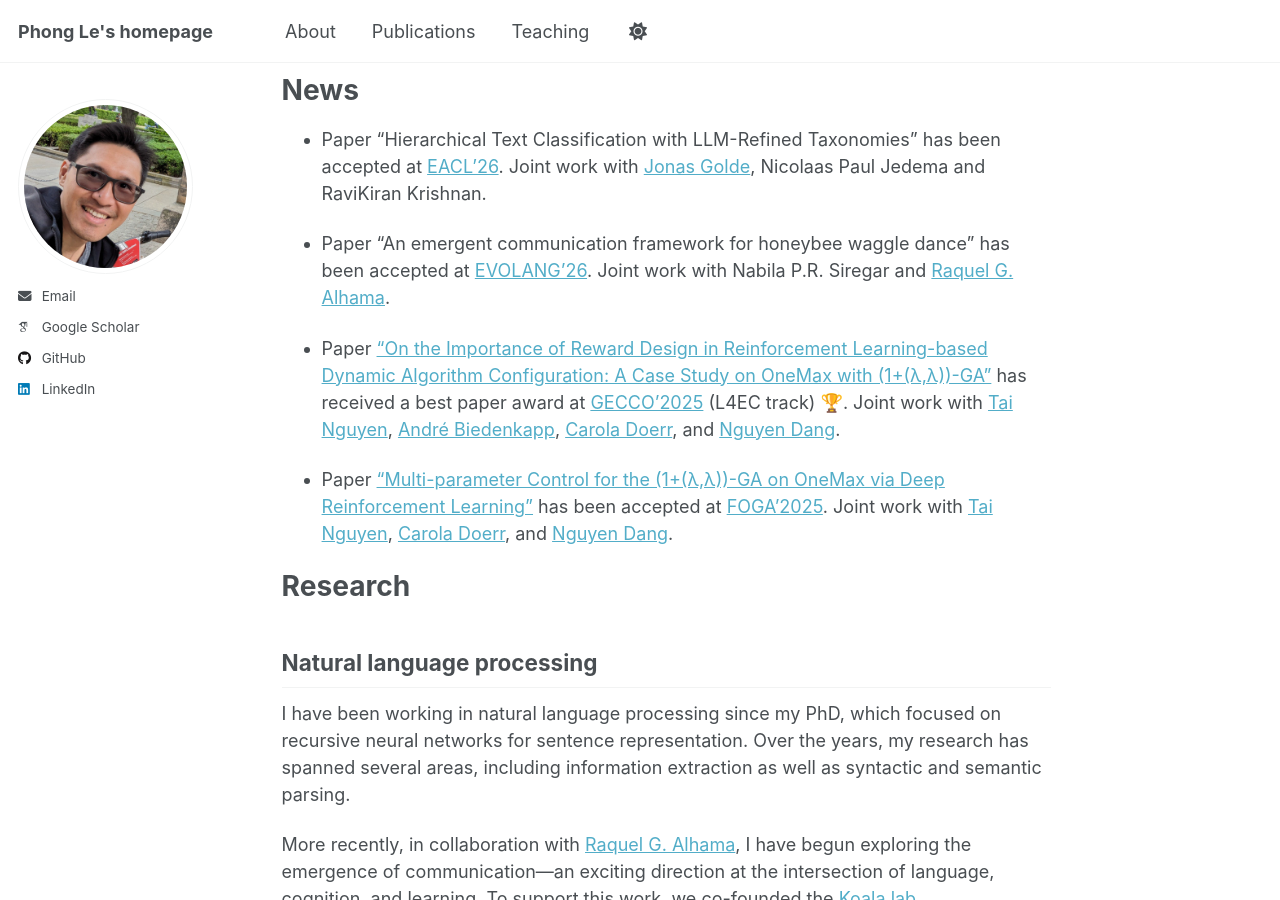
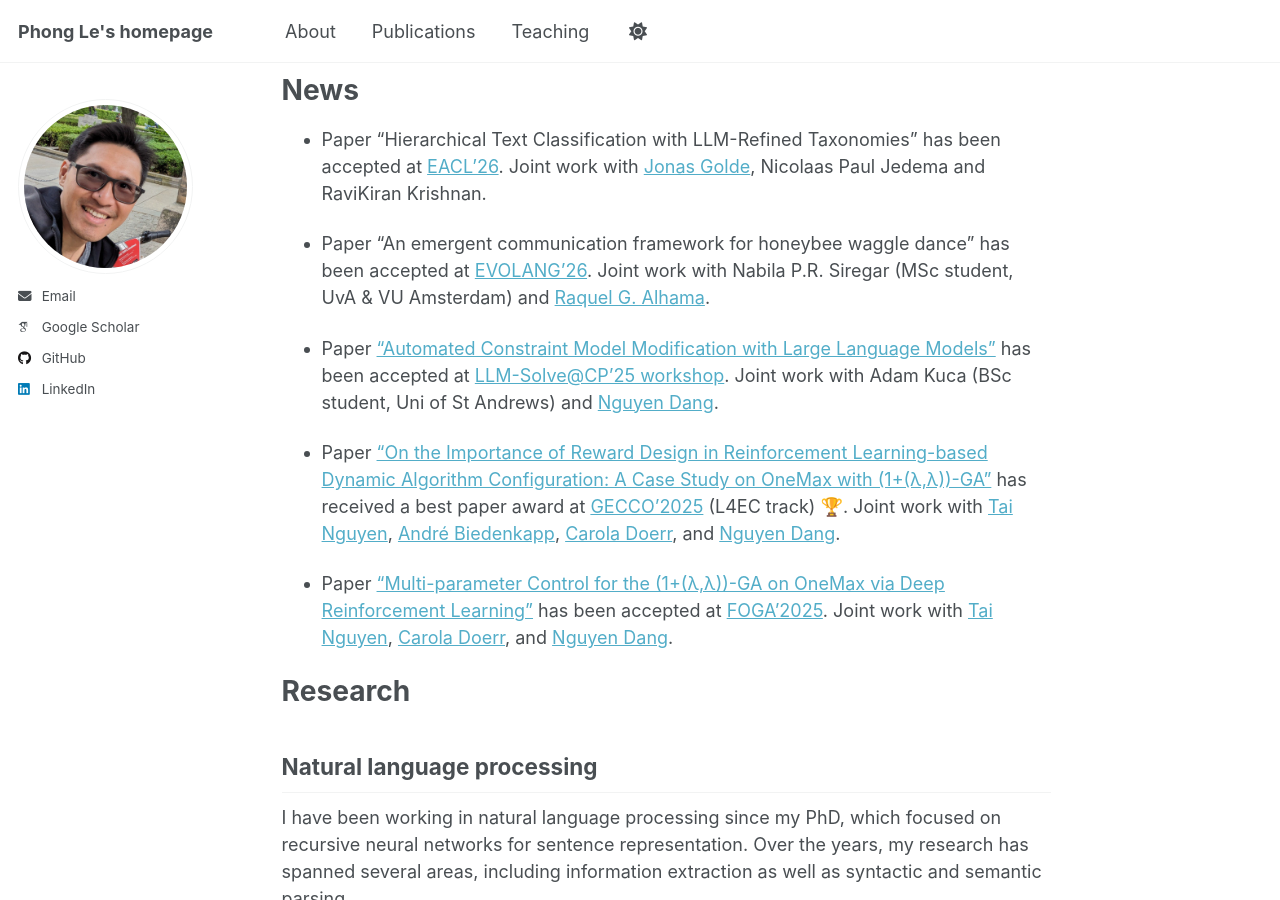
Before and after one commit to lephong/lephong.github.io, a Jekyll site: the page built from _pages/about.md, in a window 1280 px wide and 900 px high, scrolled down 411 px. Built offline with Jekyll 4.4.1, drawn with Linux system fonts in a browser that asks for light colours; emoji names are drawn with the system emoji font; some web fonts are replaced; a script that is not in the unit is left out.

Commit message:
Revise paper details and add new acceptance
Updated the authorship details and added a new paper acceptance.

```diff
--- a/_pages/about.md
+++ b/_pages/about.md
@@ -17,7 +17,9 @@ News
 - Paper "Hierarchical Text Classification with LLM-Refined Taxonomies" has been accepted at [EACL'26](https://2026.eacl.org/). Joint work with
 [Jonas Golde](https://github.com/whoisjones), Nicolaas Paul Jedema and RaviKiran Krishnan.
 
-- Paper "An emergent communication framework for honeybee waggle dance" has been accepted at [EVOLANG'26](https://sites.google.com/york.ac.uk/evolang2026/home). Joint work with Nabila P.R. Siregar and [Raquel G. Alhama](https://rgalhama.github.io/).
+- Paper "An emergent communication framework for honeybee waggle dance" has been accepted at [EVOLANG'26](https://sites.google.com/york.ac.uk/evolang2026/home). Joint work with Nabila P.R. Siregar (MSc student, UvA & VU Amsterdam) and [Raquel G. Alhama](https://rgalhama.github.io/).
+
+- Paper ["Automated Constraint Model Modification with Large Language Models"](https://drive.google.com/uc?export=download&id=1UAUY0ogGMtpwRAa6uYnU0UlXosAuQw2v) has been accepted at [LLM-Solve@CP'25 workshop](https://sites.google.com/view/llm-solve). Joint work with Adam Kuca (BSc student, Uni of St Andrews) and [Nguyen Dang](https://ndangtt.github.io/).
 
 - Paper ["On the Importance of Reward Design in Reinforcement Learning-based Dynamic Algorithm Configuration: A Case Study on OneMax with (1+(λ,λ))-GA"](https://arxiv.org/abs/2502.20265) has received a best paper award at [GECCO'2025](https://gecco-2025.sigevo.org/HomePage) (L4EC track) :trophy:. Joint work with [Tai Nguyen](https://research-portal.st-andrews.ac.uk/en/persons/tai-nguyen), [André  Biedenkapp](https://andrebiedenkapp.github.io/), [Carola Doerr](https://www.lip6.fr/Carola.Doerr), and [Nguyen Dang](https://ndangtt.github.io/).
 
```
